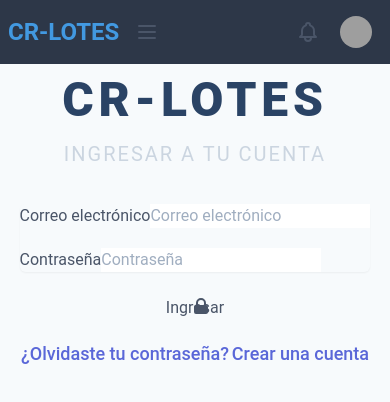
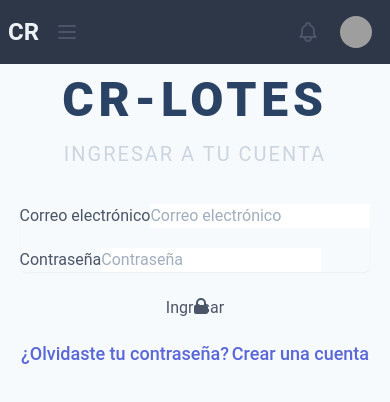
Before and after one commit to Djarrieta/cr-lotes, a Vue app: page /login in a window 390 px wide. Shown: the top 402 px of the page. Built offline with nearby package versions, Linux system fonts and the light colour scheme; no server answers; grey boxes are pictures that could not be loaded.

Commit message:
header ok

```diff
--- a/src/components/Header.vue
+++ b/src/components/Header.vue
@@ -1,13 +1,13 @@
 <template>
     <nav class="bg-gray-800">
-    <div class="max-w-7xl mx-auto px-2 sm:px-6 lg:px-8">
+        <div class="container m-auto px-2 sm:px-6 lg:px-8">
             <div class="relative flex items-center justify-between h-16">
                 <!-- left menu -->
                 <div class="absolute inset-y-0 left-0 flex items-center sm:hidden">
                     <!-- small logo -->
-                <span class="block lg:hidden text-blue-500 text-2xl font-bold mr-2">
-                    CR-LOTES
-                </span>
+                    <router-link to="/" class="block lg:hidden text-gray-200 text-2xl font-bold mr-2">
+                        CR
+                    </router-link>
 
                     <button @click="showLeftMenu" class="inline-flex items-center justify-center p-2 rounded-md text-gray-400 hover:text-white hover:bg-gray-700 focus:outline-none focus:bg-gray-700 focus:text-white transition duration-150 ease-in-out" aria-label="Main menu" aria-expanded="false">
 
@@ -25,14 +25,14 @@
                 <div class="flex-1 flex items-center justify-center sm:items-stretch sm:justify-start">
                     <div class="flex-shrink-0">
                         <!-- small logo -->
-                    <span class="hidden sm:block lg:hidden h-8 w-auto text-blue-800 text-2xl  font-bold">
+                        <router-link to="/" class="hidden sm:block lg:hidden h-8 w-auto text-gray-200 text-2xl  font-bold">
                             CR
-                    </span>
+                        </router-link>
 
                         <!-- big logo -->
-                    <span  class="hidden lg:block h-8 w-auto text-blue-50 text-2xl font-bold text-gray-200 uppercase">
+                        <router-link to="/" class="hidden lg:block h-8 w-auto text-blue-50 text-2xl font-bold text-gray-200 uppercase">
                             CR-Lotes
-                    </span>
+                        </router-link>
                     </div>
                     <!-- Left menu visible on md and bigger-->
                     <div class="hidden sm:block sm:ml-6">
@@ -51,7 +51,7 @@
                 </button>
 
                 <!-- Profile menu -->
-            <div class="ml-3 relative">
+                <div class="ml-3 relative z-40">
                     <div @click="ShowProfileMenu">
                         <button class="flex text-sm border-2 border-transparent rounded-full focus:outline-none focus:border-white transition duration-150 ease-in-out" id="user-menu" aria-label="User menu" aria-haspopup="true">
                             <!-- profile picture -->
@@ -60,7 +60,8 @@
                     </div>
                     <div
                         v-if="profileMenuVisible"
-                class="origin-top-right absolute right-0 mt-2 w-48 rounded-md shadow-lg">
+                        @mouseleave="ShowProfileMenu"
+                        class="origin-top-right absolute right-t1 -mt-4 w-48 rounded-md shadow-lg">
                         <div class="py-1 rounded-md bg-white shadow-xs" role="menu" aria-orientation="vertical" aria-labelledby="user-menu">
                             <router-link
                                 to="/signin"
@@ -96,7 +97,7 @@
         </div>
 
         <!--  Left Menu only visible on sm -->
-    <div v-if="leftMenuVisible" class="md:hidden">
+        <div v-if="leftMenuVisible" class="md:hidden ">
             <div class="px-2 pt-2 pb-3">
             <a href="#" class="block px-3 py-2 rounded-md text-base font-medium text-white bg-gray-900 focus:outline-none focus:text-white focus:bg-gray-700 transition duration-150 ease-in-out">Nosotros</a>
             <a href="#" class="mt-1 block px-3 py-2 rounded-md text-base font-medium text-gray-300 hover:text-white hover:bg-gray-700 focus:outline-none focus:text-white focus:bg-gray-700 transition duration-150 ease-in-out">Contacto</a>
--- a/src/views/Home.vue
+++ b/src/views/Home.vue
@@ -204,7 +204,6 @@ export default {
                 })
             })
           })
-
     },
     searchMore(){
       const lastCod= this.props[this.props.length-1].propId
```
Lines whose indentation alone changed are shown as unchanged.
